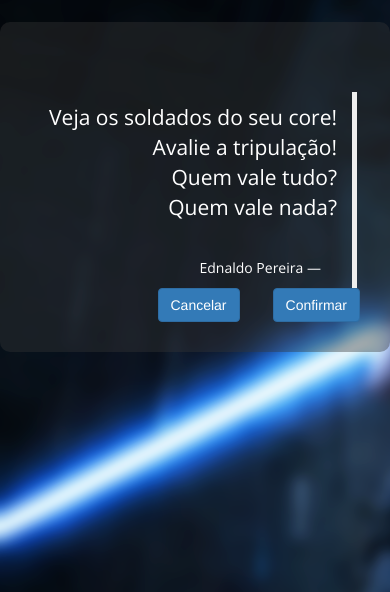
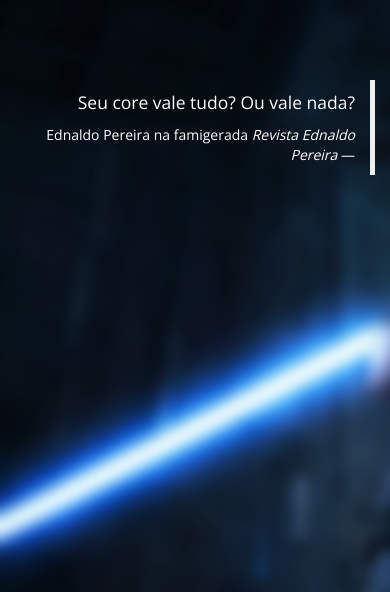
Before and after one commit to EricRibeiro/Knights-of-Core, a PHP site: page /assets/php/read.php in a window 390 px wide. Shown: the part 60-652 px from the top of the page. Run offline with PHP 8.4, Linux system fonts and the light colour scheme; some libraries are stand-ins or nearby versions.

Commit message:
now the read section loads just the table

```diff
--- a/assets/css/read.css
+++ b/assets/css/read.css
@@ -5,29 +5,15 @@
 }
 
 .ajust {
-	width: 50%;
+	width: 5%;
 	margin-top: 5%;
-	margin-left: 24%;
+	margin-left: 2%;
 }
 .coolTable {
 	width: 50%;
 	margin-top: 0.1%;
 	margin-left: 24%;
 
-}
-
-button.btn.btn-primary.cancelar {
-	margin-right: 10%;
-}
-
-img.img-circle {
-	margin: 2% 0 0 25%;
-}
-
-blockquote, blockquote > footer {
-	margin: 11% 5% 0 0;
-	color: white;
-	font-family: 'Open Sans', sans-serif;
 }
 .sith {
 	color: #ff3333;
@@ -40,5 +26,9 @@
 	font-family: 'Open Sans', sans-serif;
 }
 .botao{
-	margin-right: 43%;
+	margin: 0 43% 0 0;
 }
+blockquote > p, blockquote > footer {
+	color: white;
+	font-family: 'Open Sans', sans-serif;
+}
--- a/assets/php/read.php
+++ b/assets/php/read.php
@@ -1,8 +1,8 @@
 <!DOCTYPE html>
 <html>
 <head>
-	<meta charset="utf-8">
-	<meta http-equiv="X-UA-Compatible" content="IE=edge">
+  <meta charset="utf-8">
+  <meta http-equiv="X-UA-Compatible" content="IE=edge">
   <meta name="viewport" content="width=device-width, initial-scale=1">
   <meta name="description" content="Core">
   <meta name="author" content="Dupla de Três">
@@ -11,7 +11,7 @@
   <!-- Page's title -->
   <title>Cidônya</title>
 
-	<!-- CSS's Links -->
+  <!-- CSS's Links -->
     <link href="../css/bootstrap.min.css" rel="stylesheet">
     <link href="../css/main.css" rel="stylesheet">
     <link href="../css/read.css" rel="stylesheet">
@@ -21,41 +21,22 @@
     <script src="../js/read.js"></script>
 </head>
 
-  <body>
+  <body onload="lerPersonagem()">
 
     <!-- This include is responsible for the header  -->
     <?php include 'header.php'; ?>
-
-    <!-- Wrap the rest of the page in a container to center all the content. -->
-      <div class="container jumbotron ajust" id="coreTable">
-        <!-- Js table -->
-
-          <!-- Beginning of the row -->
-          <div class="row" >
-
-            <!-- Row's first element -->
-            <div class="col-md-6">
-              <figure>
-                <img class="img-circle hidden-xs" src="../img/trooper.png " alt="Star Wars- Clone Trooper" width="300" height="300">
-              </figure>
-            </div>
-
-            <!-- Row's second element -->
-            <div class="col-md-6">
-              <blockquote class="blockquote-reverse"><p>Veja os soldados do seu core! Avalie a tripulação!<br /> Quem vale tudo?<br /> Quem vale nada? </p>
-                <footer>Ednaldo Pereira</footer>
-              </blockquote>
-
-          <!-- End of the Row -->
-            </div>
-          </div>
-
-        <div class="container">
-          <button type="button" id="confirm" class="btn btn-primary" onclick="lerPersonagem()">Confirmar</button>
-    			<button type="button" class="btn btn-primary cancelar" onclick="history.go(-1);">Cancelar</button>
-        </div>
-      </div>
+    <div id="coreTable">
+    </div>
+    </br>
     <div id="botao"> </div>
+    </br>
+    </br>
+    <div class="container-fluid">
+      <blockquote class="blockquote-reverse">
+        <p>Seu core vale tudo? Ou vale nada?</p>
+        <footer>Ednaldo Pereira na famigerada <cite>Revista Ednaldo Pereira</cite></footer>
+    </blockquote>
+    </div>
 
     <!-- This include is responsible for the footer  -->
      <?php include 'footer.php'; ?>
```
